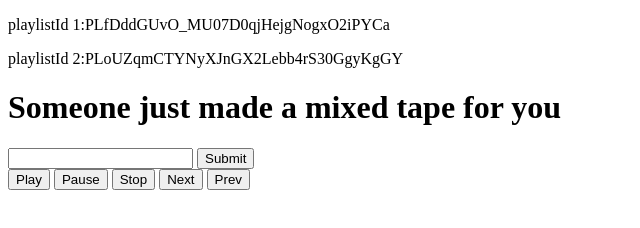
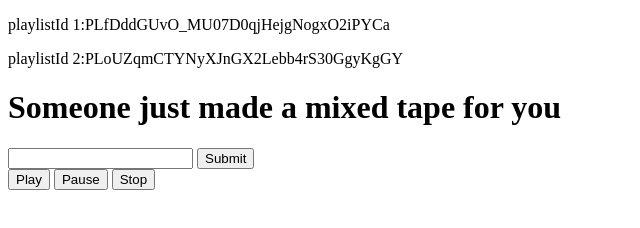
Before and after one commit to kelichiu/mixedTapeApp, a plain HTML site: page index3.html in a window 1280 px wide. Shown: the whole page, without its empty margins (0-640 px from the left). Drawn offline with nearby package versions, Linux system fonts and the light colour scheme.

Commit message:
minor typo fixed

```diff
--- a/index3.html
+++ b/index3.html
@@ -19,13 +19,12 @@
 	<button id='bt_play'>Play</button>
 	<button id='bt_pause'>Pause</button>
 	<button id='bt_stop'>Stop</button>
-	<button id='next-button'>Next</button>
-	<button id='-button'>Prev</button>
+
 
 
 	<div id="ytplayer"></div>
 	<div id="thumbnails"></div>
-	<div class="video-container"></div>
+
 
 	<script src="http://ajax.googleapis.com/ajax/libs/jquery/1.10.2/jquery.min.js"></script>
 	<script src="mixedTape3.js"></script>
--- a/player.js
+++ b/player.js
@@ -4,7 +4,7 @@
   tag.src = "https://www.youtube.com/player_api";
   var firstScriptTag = document.getElementsByTagName('script')[0];
   firstScriptTag.parentNode.insertBefore(tag, firstScriptTag);
-  console.log('Plater API is loading');
+  console.log('Player API is loading');
   };
 
 // Replace the 'ytplayer' element with an <iframe> and
```
